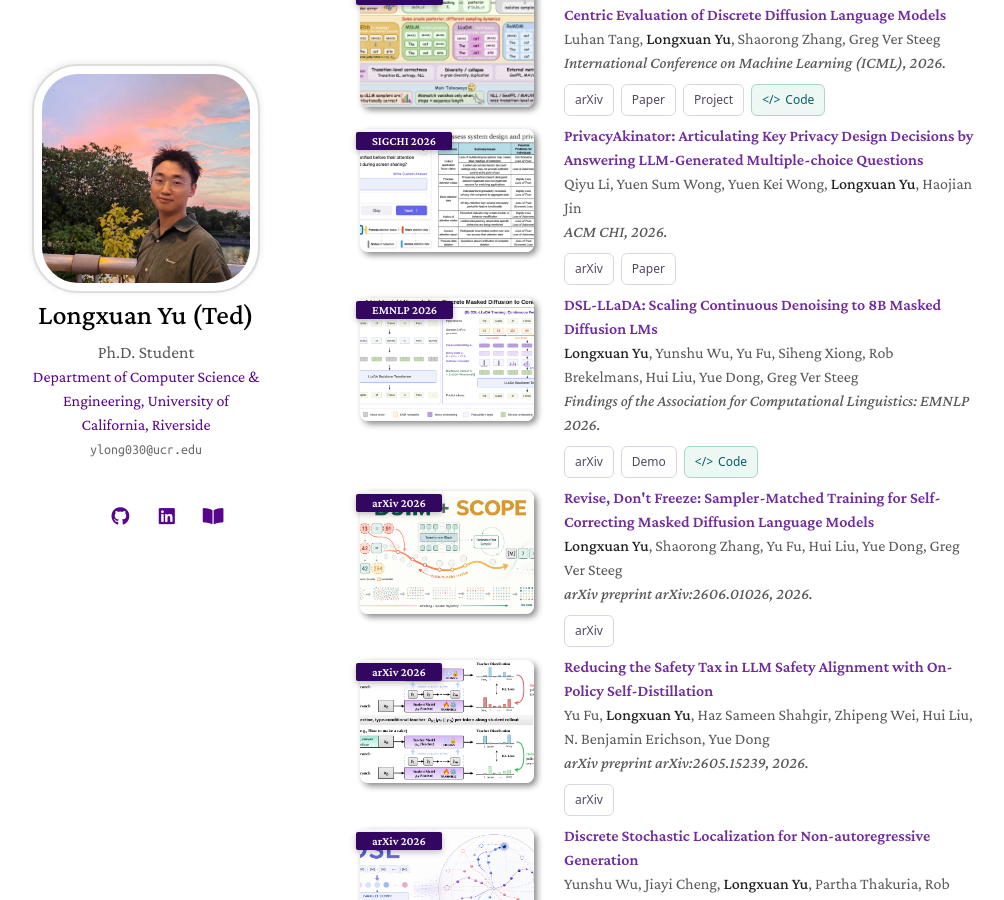
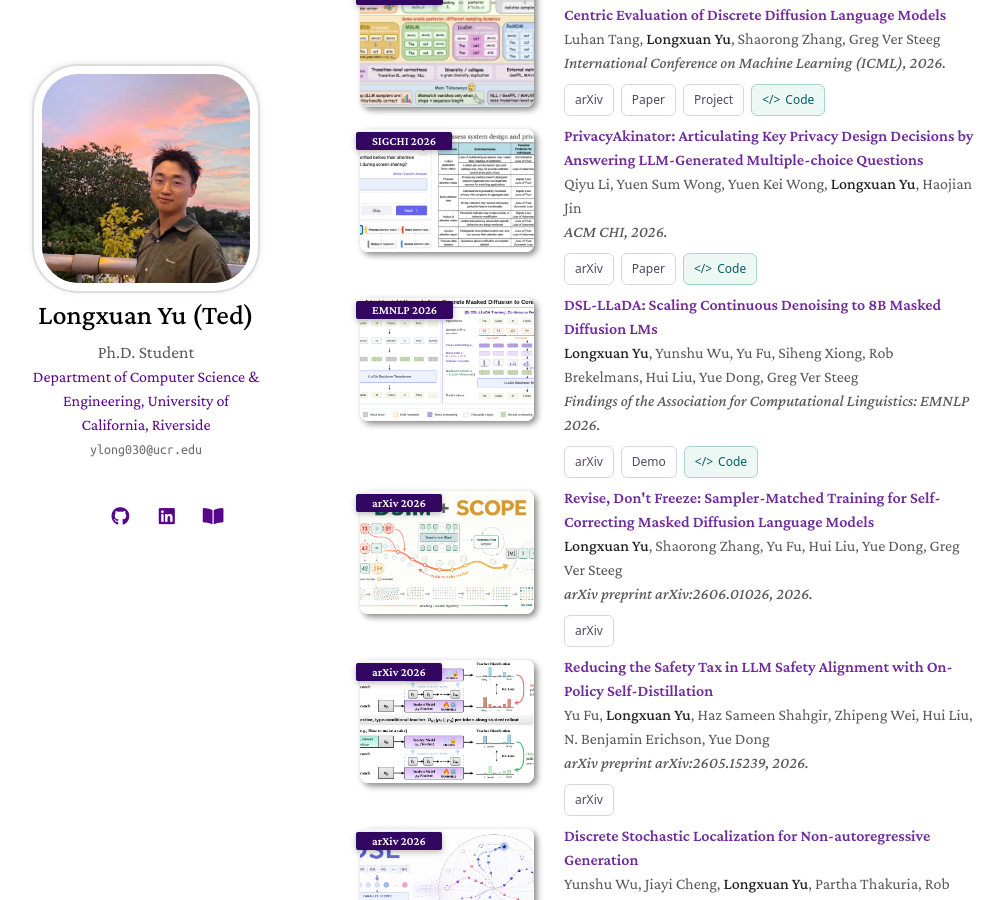
Before and after one commit to fengsxy/fengsxy.github.io, a Jekyll site: the page built from index.md, in a window 1280 px wide and 900 px high, scrolled down 708 px. Shown: the whole window, without its empty margins (130-1134 px from the left). Built offline with Jekyll 4.4.1, drawn with Linux system fonts in a browser that asks for light colours; nearby versions of some CDN libraries; a style sheet for code colours, icons or effects is not loaded; our own code applies the rules of GitHub Pages for plain Markdown files.

Commit message:
Add PrivacyAkinator code link to publication

```diff
--- a/_includes/projects.md
+++ b/_includes/projects.md
@@ -66,6 +66,7 @@
     <div class="links">
       <a href="https://arxiv.org/abs/2605.20206" class="btn btn-sm z-depth-0" target="_blank" rel="noopener noreferrer">arXiv</a>
       <a href="https://dl.acm.org/doi/10.1145/3772318.3790408" class="btn btn-sm z-depth-0" target="_blank" rel="noopener noreferrer">Paper</a>
+      <a href="https://github.com/AISmithLab/PrivacyAkinator" class="btn btn-sm z-depth-0 resource-code" target="_blank" rel="noopener noreferrer"><span aria-hidden="true">&lt;/&gt;</span> Code</a>
     </div>
   </div>
 </div>
```
